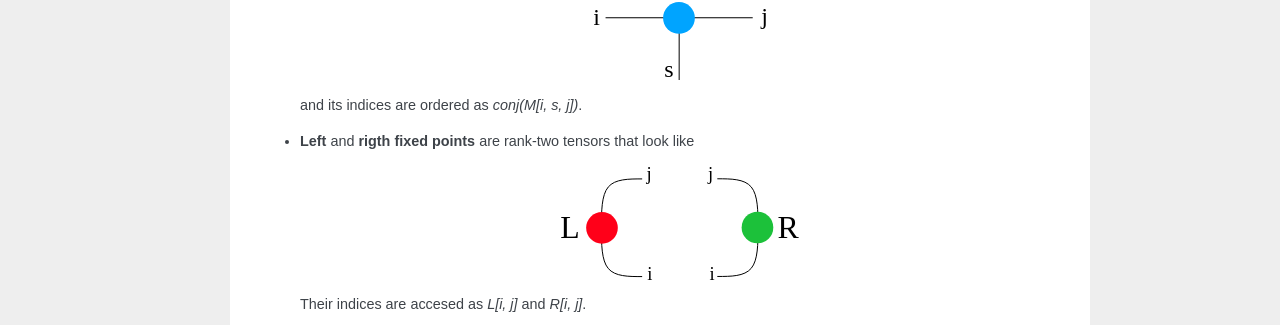
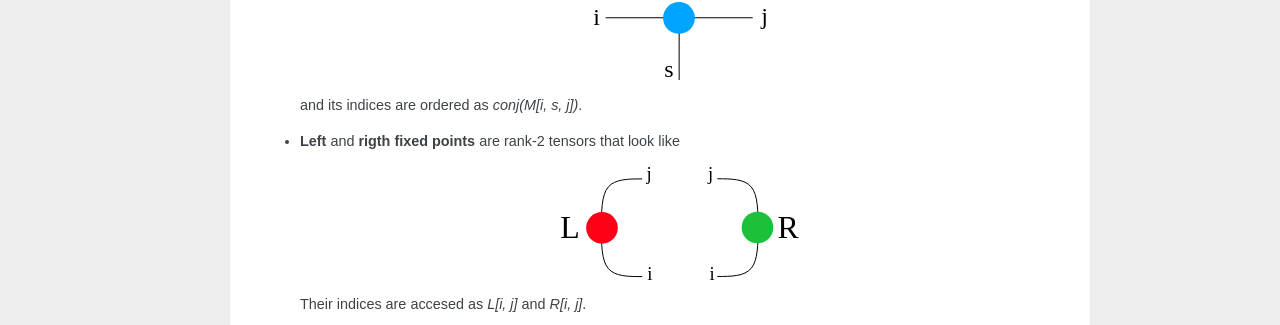
Before and after one commit to alvarorga/improved-guide, a Sphinx documentation site: the page built from docs/conventions.rst, in a window 1280 px wide. Shown: the part 478-803 px from the top of the page. Built offline with Sphinx 7.4.7, drawn with Linux system fonts in a browser that asks for light colours.

Commit message:
DOC: correct rank of right and left fixed points doc

```diff
--- a/docs/conventions.rst
+++ b/docs/conventions.rst
@@ -26,7 +26,7 @@ Index order in tensors
 
   and its indices are ordered as `conj(M[i, s, j])`.
 
-- **Left** and **rigth fixed points** are rank-two tensors that look like
+- **Left** and **rigth fixed points** are rank-2 tensors that look like
 
   .. image:: images/left_right_fixed_points.svg
      :align: center
```
